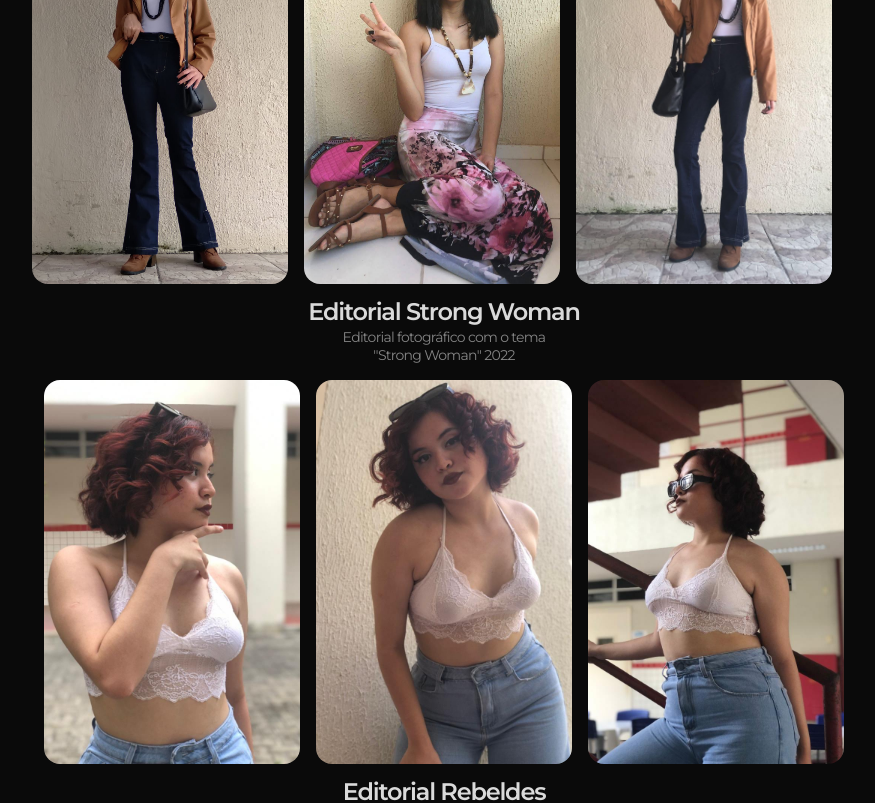
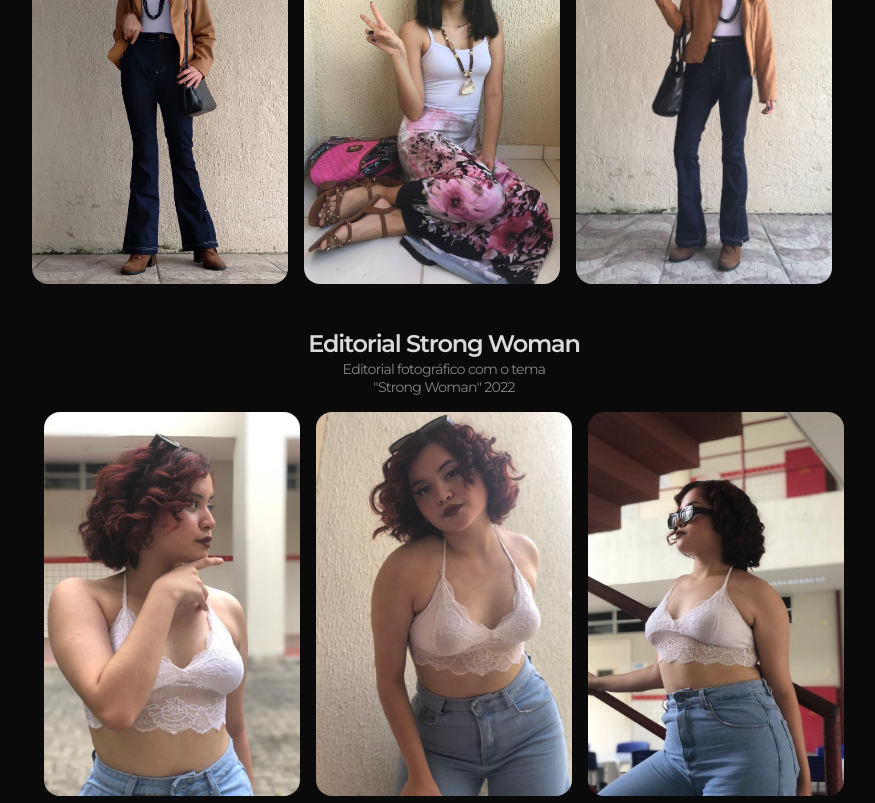
Before and after one commit to JacoMartins/letPortfolio, a React (Vite) app: page / in a window 1280 px wide. Shown: the part 2703-3506 px from the top of the page, without its empty margins (208-1083 px from the left). Built offline with nearby package versions, Linux system fonts and the light colour scheme.

Commit message:
Cliente: Recuperando projetos de fotografia (Correções finais)

```diff
--- a/src/components/PicContainer/styles.ts
+++ b/src/components/PicContainer/styles.ts
@@ -14,12 +14,11 @@ export const CoreContainer = styled.div`
   }
 
   aside + aside {
-    padding-top: 1.5rem;
+    padding-top: 2rem;
   }
 
   @media screen and (min-width: 56.25rem) {
    aside + aside {
-    padding-top: 0;
     margin-top: 1rem;
    }
   }
@@ -29,8 +28,11 @@ export const CoreContainer = styled.div`
    flex-wrap: wrap;
    aside {
     margin-left: 0rem;
-    padding-top: 0;
     margin-top: 1.5rem;
+   }
+
+   aside + aside {
+    padding-top: 0rem;
    }
   }
 `;
```
